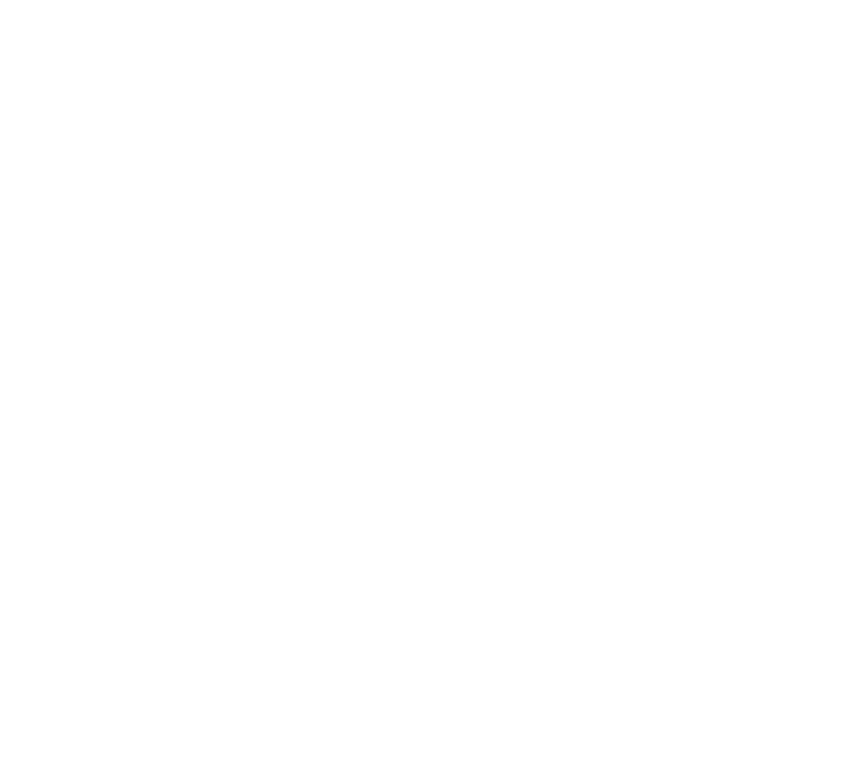
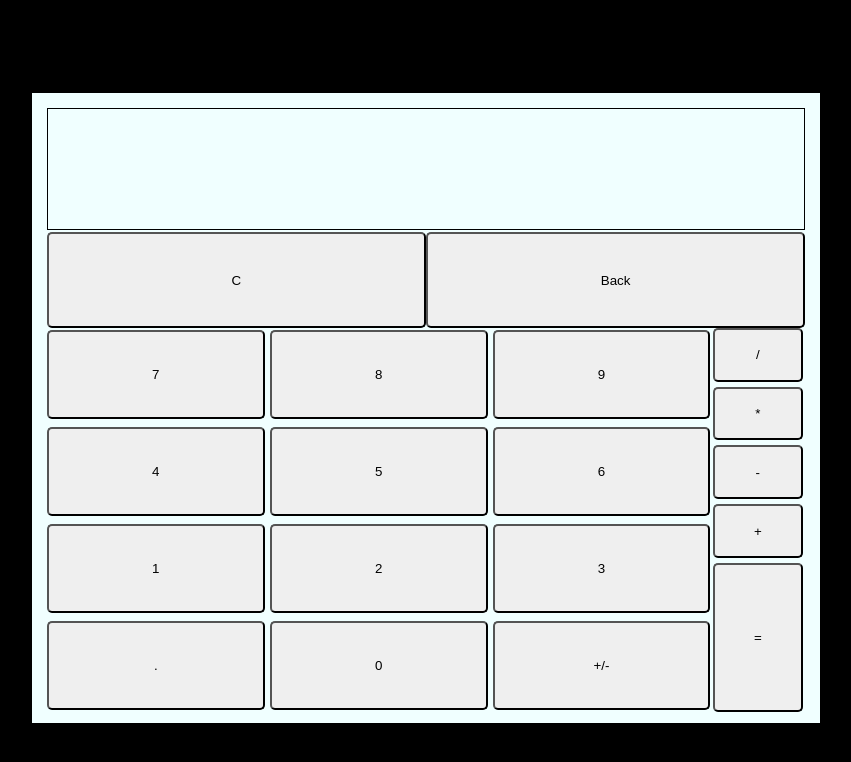
Before and after one commit to MikRFos/Odin-Calculator, a plain HTML site: page index.html in a window 1280 px wide. Shown: the whole page, without its empty margins (214-1065 px from the left). Drawn offline with Linux system fonts and the light colour scheme.

Commit message:
Add buttons and formatting to divs
Added the buttons and thier content.
Formatted buttons using flex display to make it look calculator-like

```diff
--- a/css/style.css
+++ b/css/style.css
@@ -0,0 +1,85 @@
+body{
+  height: 100vh;
+  background-color: black;
+  display: flex;
+  justify-content: center;
+  align-items: center;
+}
+
+#calculator, #button-groups, #buttons-numbers, #buttons-operation{
+  display:flex;
+  flex-direction: column;
+}
+
+#buttons-function, #buttons-math, .button-row{
+  display: flex;
+}
+
+.button-row, #buttons-operation{
+  gap: 5px;
+}
+
+#calculator{
+  flex:0 1 60%;
+  height: 75%;
+  background-color: azure;
+  padding: 15px;
+  gap: 2px;
+}
+
+#display{
+  flex: 1 0 20%;
+  border: 1px solid black;
+  margin: 0;
+  padding: 0;
+  font-size: 48px;
+  text-align: right;
+}
+
+#button-groups{
+  flex: 4 0 80%;
+}
+
+#buttons-function{
+  flex: 0 0 20%;
+  justify-content: space-evenly;
+}
+
+button{
+  height: 100%;
+  flex: 1 0 10%;
+  border-radius: 5px;
+}
+
+#buttons-math{
+  flex: 1 1 60%;
+}
+
+#buttons-numbers{
+  flex: 7 1 0;
+  gap: 3px;
+}
+
+.button-row{
+  flex: 1 1 33%;
+  align-items: center;
+}
+
+.number-button{
+  height: 95%;
+}
+
+#buttons-operation{
+  flex: 1 1 0%;
+  align-items: center;
+}
+
+.math-op{
+  flex: 1 1 0;
+  width: 95%;
+}
+
+#equals-button{
+  flex: 3 1 0;
+  width: 95%;
+}
--- a/index.html
+++ b/index.html
@@ -13,18 +13,38 @@
     <p id="display"></p>
     <div id="button-groups">
       <div id="buttons-function">
-
+        <button class="small-button">C</button>
+        <button class="small-button">Back</button>
       </div>
       <div id="buttons-math">
         <div id="buttons-numbers">
           <div class="button-row">
+            <button class="number-button">7</button>
+            <button class="number-button">8</button>
+            <button class="number-button">9</button>
           </div>
           <div class="button-row">
+            <button class="number-button">4</button>
+            <button class="number-button">5</button>
+            <button class="number-button">6</button>
           </div>
           <div class="button-row">
+            <button class="number-button">1</button>
+            <button class="number-button">2</button>
+            <button class="number-button">3</button>
+          </div>
+          <div class="button-row">
+            <button class="number-button">.</button>
+            <button class="number-button">0</button>
+            <button class="number-button">+/-</button>
           </div>
         </div>
-        <div id="buttons-operations">
+        <div id="buttons-operation">
+          <button class="math-op">/</button>
+          <button class="math-op">*</button>
+          <button class="math-op">-</button>
+          <button class="math-op">+</button>
+          <button id="equals-button">=</button>
         </div>
       </div>
     </div>
```
